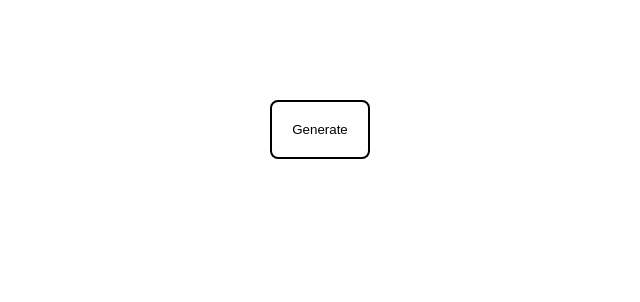
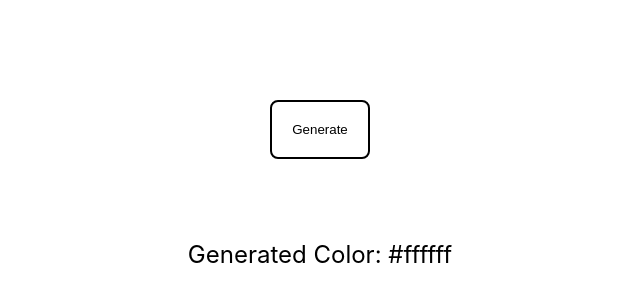
Before and after one commit to oezguerdeli/react-random-color-generator, a React app: page / in a window 1280 px wide. Shown: the top 302 px of the page, without its empty margins (320-960 px from the left). Built offline with nearby package versions, Linux system fonts and the light colour scheme.

Commit message:
Changed initial color of background text description

```diff
--- a/src/App.js
+++ b/src/App.js
@@ -43,7 +43,7 @@ export default function App() {
           height: '150px',
           backgroundColor: color,
           display: 'flex',
-          color: 'white',
+          color: 'black',
           fontSize: '24px',
           borderRadius: '10px',
           flexDirection: 'column',
```
